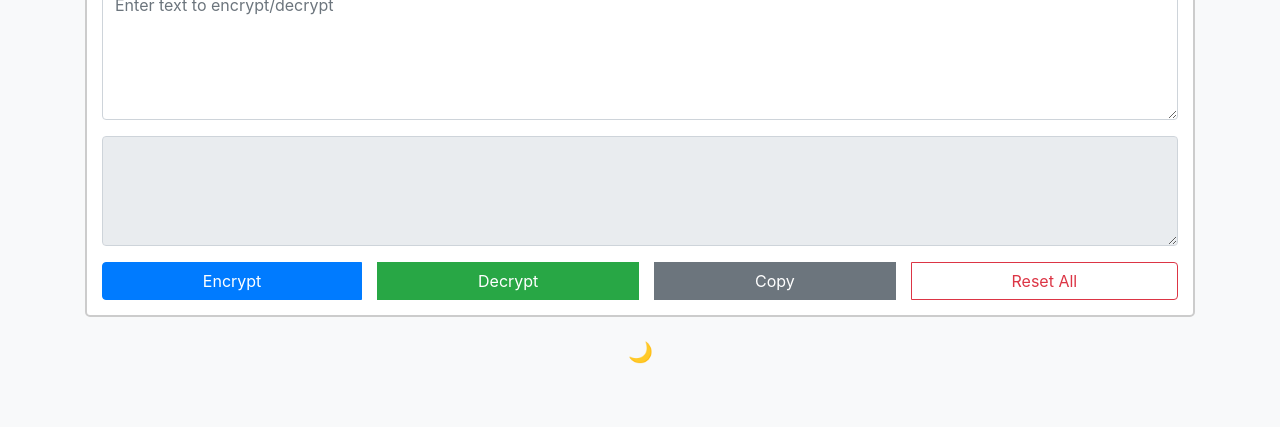
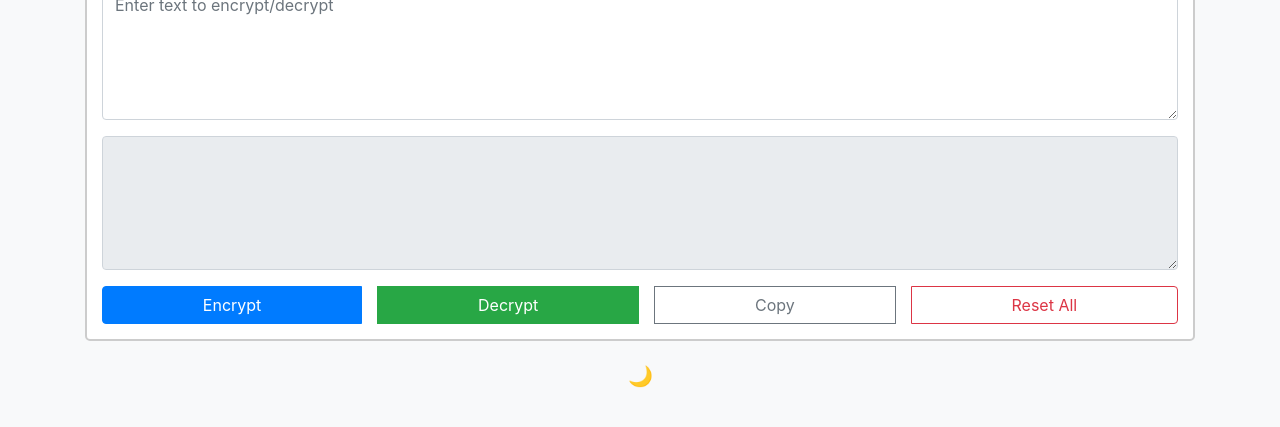
Before and after one commit to zfex77/simplehtmls, a plain HTML site: page base64.html in a window 1280 px wide. Shown: the part 125-552 px from the top of the page. Drawn offline with nearby package versions, Linux system fonts and the light colour scheme.

Commit message:
Update base64.html

```diff
--- a/base64.html
+++ b/base64.html
@@ -109,12 +109,13 @@
                 <div class="encryption-box">
                     <h2>Base64 Encryption/Decryption</h2>
                     <textarea id="inputText" class="form-control" rows="5" placeholder="Enter text to encrypt/decrypt"></textarea>
-                    <textarea id="outputText" class="form-control mt-3" rows="4" readonly></textarea>
+                    <textarea id="outputText" class="form-control mt-3" rows="5" readonly></textarea>
                     <div class="btn-group mt-3">
                         <button id="encryptBtn" class="btn btn-primary mr-3">Encrypt</button>
                         <button id="decryptBtn" class="btn btn-success mr-3">Decrypt</button>
-                         <button id="copyBtn" class="btn btn-secondary mr-3">Copy</button>
+					  <button id="copyBtn" class="btn btn-outline-secondary mr-3">Copy</button>
                         <button id="resetBtn" class="btn btn-outline-danger reset-btn">Reset All</button>
+
                     </div>
                 </div>
             </div>
@@ -179,6 +180,7 @@
             const outputText = document.getElementById('outputText');
             outputText.select();
             document.execCommand('copy');
+        });
 
         document.getElementById('encryptBtn').addEventListener('click', function() {
             base64EncryptDecrypt(true);
```
